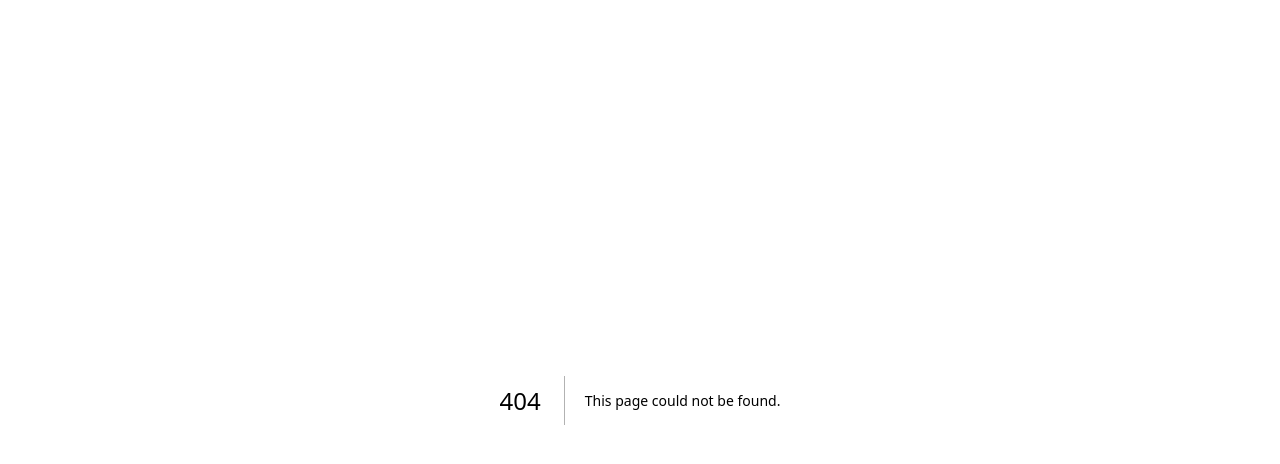
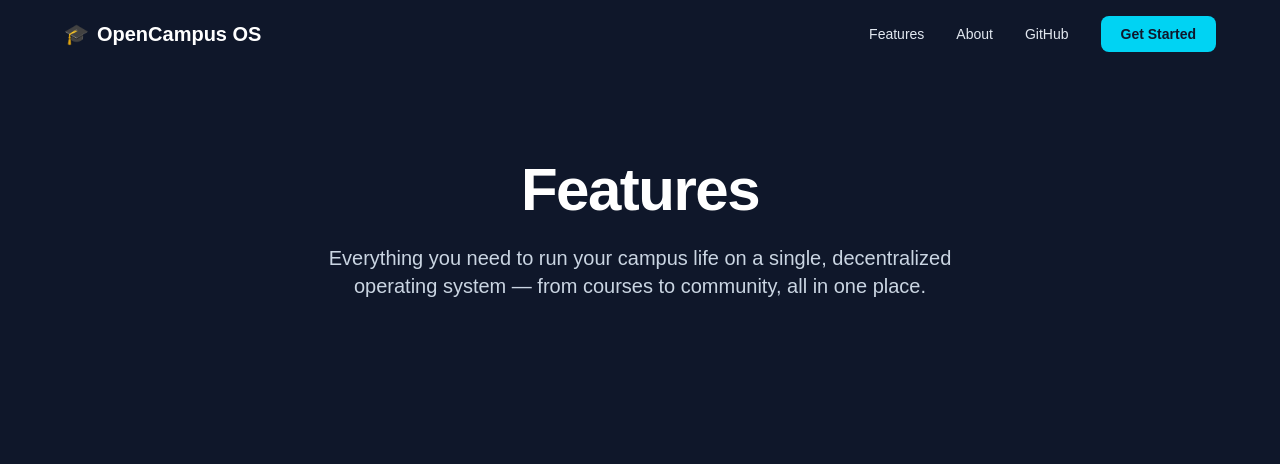
Before and after one commit to The-Tech-Guy005/OpenCampus-OS, a Next.js app: page /features in a window 1280 px wide. Before the commit this address had no page. Shown: the top 464 px of the page. Built offline with nearby package versions, Linux system fonts and the light colour scheme.

Commit message:
Day 3: Complete landing page and navigation

```diff
--- /dev/null
+++ b/app/components/Navbar.tsx
@@ -0,0 +1,126 @@
+"use client";
+
+import Link from "next/link";
+import { useEffect, useState } from "react";
+
+const GITHUB_URL = "https://github.com/The-Tech-Guy005/OpenCampus-OS";
+
+const NAV_LINKS = [
+  { label: "Features", href: "/features" },
+  { label: "About", href: "/about" },
+];
+
+export default function Navbar() {
+  const [scrolled, setScrolled] = useState(false);
+  const [menuOpen, setMenuOpen] = useState(false);
+
+  useEffect(() => {
+    const handleScroll = () => setScrolled(window.scrollY > 8);
+    handleScroll();
+    window.addEventListener("scroll", handleScroll, { passive: true });
+    return () => window.removeEventListener("scroll", handleScroll);
+  }, []);
+
+  return (
+    <nav
+      className={`fixed top-0 left-0 right-0 z-50 transition-all duration-300 ${
+        scrolled
+          ? "border-b border-white/10 bg-slate-900/70 shadow-lg shadow-black/20 backdrop-blur-md"
+          : "border-b border-transparent bg-transparent"
+      }`}
+    >
+      <div className="mx-auto flex max-w-7xl items-center justify-between px-6 py-4 md:px-10 lg:px-16">
+        <Link
+          href="/"
+          onClick={() => setMenuOpen(false)}
+          className="flex items-center gap-2 text-lg font-bold text-white sm:text-xl"
+        >
+          <span aria-hidden>🎓</span>
+          <span>OpenCampus OS</span>
+        </Link>
+
+        <div className="hidden items-center gap-6 md:flex lg:gap-8">
+          {NAV_LINKS.map((link) => (
+            <Link
+              key={link.href}
+              href={link.href}
+              className="text-sm font-medium text-slate-200 transition hover:text-cyan-400"
+            >
+              {link.label}
+            </Link>
+          ))}
+          <a
+            href={GITHUB_URL}
+            target="_blank"
+            rel="noopener noreferrer"
+            className="text-sm font-medium text-slate-200 transition hover:text-cyan-400"
+          >
+            GitHub
+          </a>
+          <Link href="/dashboard">
+            <button className="rounded-lg bg-cyan-400 px-5 py-2 text-sm font-semibold text-slate-900 transition hover:scale-105 hover:bg-cyan-300">
+              Get Started
+            </button>
+          </Link>
+        </div>
+
+        <button
+          type="button"
+          aria-label="Toggle menu"
+          aria-expanded={menuOpen}
+          onClick={() => setMenuOpen((prev) => !prev)}
+          className="flex h-10 w-10 items-center justify-center rounded-md text-white md:hidden"
+        >
+          <span className="relative block h-4 w-6">
+            <span
+              className={`absolute left-0 top-0 h-0.5 w-6 bg-white transition-transform duration-200 ${
+                menuOpen ? "translate-y-[7px] rotate-45" : ""
+              }`}
+            />
+            <span
+              className={`absolute left-0 top-1/2 h-0.5 w-6 -translate-y-1/2 bg-white transition-opacity duration-200 ${
+                menuOpen ? "opacity-0" : "opacity-100"
+              }`}
+            />
+            <span
+              className={`absolute bottom-0 left-0 h-0.5 w-6 bg-white transition-transform duration-200 ${
+                menuOpen ? "-translate-y-[7px] -rotate-45" : ""
+              }`}
+            />
+          </span>
+        </button>
+      </div>
+
+      {menuOpen && (
+        <div className="border-t border-white/10 bg-slate-900/95 backdrop-blur-md md:hidden">
+          <div className="flex flex-col gap-1 px-6 py-4">
+            {NAV_LINKS.map((link) => (
+              <Link
+                key={link.href}
+                href={link.href}
+                onClick={() => setMenuOpen(false)}
+                className="rounded-md px-3 py-2 text-sm font-medium text-slate-200 transition hover:bg-white/5 hover:text-cyan-400"
+              >
+                {link.label}
+              </Link>
+            ))}
+            <a
+              href={GITHUB_URL}
+              target="_blank"
+              rel="noopener noreferrer"
+              onClick={() => setMenuOpen(false)}
+              className="rounded-md px-3 py-2 text-sm font-medium text-slate-200 transition hover:bg-white/5 hover:text-cyan-400"
+            >
+              GitHub
+            </a>
+            <Link href="/dashboard" onClick={() => setMenuOpen(false)}>
+              <button className="mt-2 w-full rounded-lg bg-cyan-400 px-5 py-2 text-sm font-semibold text-slate-900 transition hover:bg-cyan-300">
+                Get Started
+              </button>
+            </Link>
+          </div>
+        </div>
+      )}
+    </nav>
+  );
+}
--- /dev/null
+++ b/app/features/page.tsx
@@ -0,0 +1,20 @@
+import Navbar from "../components/Navbar";
+
+export default function FeaturesPage() {
+  return (
+    <main className="min-h-screen bg-[#0F172A] text-white">
+      <Navbar />
+
+      <section className="mx-auto flex max-w-4xl flex-col items-center justify-center gap-6 px-6 pt-32 pb-20 text-center sm:px-8 sm:pt-40">
+        <h1 className="text-4xl font-extrabold tracking-tight sm:text-5xl md:text-6xl">
+          Features
+        </h1>
+        <p className="max-w-2xl text-base text-slate-300 sm:text-lg md:text-xl">
+          Everything you need to run your campus life on a single,
+          decentralized operating system — from courses to community, all in
+          one place.
+        </p>
+      </section>
+    </main>
+  );
+}
--- a/app/page.tsx
+++ b/app/page.tsx
@@ -1,40 +1,46 @@
 import Link from "next/link";
 import Loader from "./Loader";
+import Navbar from "./components/Navbar";
+
+const GITHUB_URL = "https://github.com/The-Tech-Guy005/OpenCampus-OS";
 
 export default function Home() {
   return (
-    <main className="relative min-h-screen overflow-hidden bg-[#0F172A]">
-
-      {/* Animated Background */}
+    <main className="relative min-h-screen overflow-x-hidden bg-[#0F172A]">
       <div className="absolute inset-0 flex items-center justify-center scale-[4] opacity-30">
         <Loader />
       </div>
 
-      {/* Navbar */}
-      <nav className="absolute top-0 left-0 right-0 z-20 flex items-center justify-between px-8 md:px-16 py-6">
-        <h1 className="text-2xl font-bold text-white">
-          🎓 OpenCampus OS
+      <Navbar />
+
+      <section className="relative z-10 flex min-h-screen flex-col items-center justify-center gap-6 px-6 pt-24 text-center sm:px-8">
+        <h1 className="text-4xl font-extrabold tracking-tight text-white sm:text-5xl md:text-6xl">
+          OpenCampus OS
         </h1>
 
-        <div className="hidden md:flex items-center gap-8 text-white">
-          <a href="#" className="hover:text-cyan-400 transition">
-            Home
-          </a>
-          <a href="#" className="hover:text-cyan-400 transition">
-            Features
-          </a>
-          <a href="#" className="hover:text-cyan-400 transition">
-            About
+        <p className="max-w-xl text-base text-slate-300 sm:text-lg md:text-xl">
+          The decentralized operating system for the future of education.
+        </p>
+
+        <div className="mt-4 flex w-full flex-col items-center gap-4 sm:w-auto sm:flex-row">
+          <Link href="/dashboard" className="w-full sm:w-auto">
+            <button className="w-full rounded-lg bg-cyan-400 px-8 py-3 font-semibold text-slate-900 transition duration-200 hover:scale-105 hover:bg-cyan-300 sm:w-auto">
+              Get Started
+            </button>
+          </Link>
+
+          <a
+            href={GITHUB_URL}
+            target="_blank"
+            rel="noopener noreferrer"
+            className="w-full sm:w-auto"
+          >
+            <button className="w-full rounded-lg border border-white/20 bg-white/5 px-8 py-3 font-semibold text-white backdrop-blur-sm transition duration-200 hover:scale-105 hover:bg-white/10 sm:w-auto">
+              GitHub
+            </button>
           </a>
         </div>
-
-        <Link href="/dashboard">
-          <button className="rounded-lg bg-cyan-400 px-5 py-2 font-semibold text-slate-900 hover:bg-cyan-300 hover:scale-105 transition">
-            Get Started
-          </button>
-        </Link>
-      </nav>
-
+      </section>
     </main>
   );
 }
--- a/package.json
+++ b/package.json
@@ -9,6 +9,7 @@
     "lint": "eslint"
   },
   "dependencies": {
+    "lucide-react": "^1.24.0",
     "next": "16.2.10",
     "react": "19.2.4",
     "react-dom": "19.2.4",
```
Also changed, not shown: 1 other file (tests, documents, lock files or other folders).
